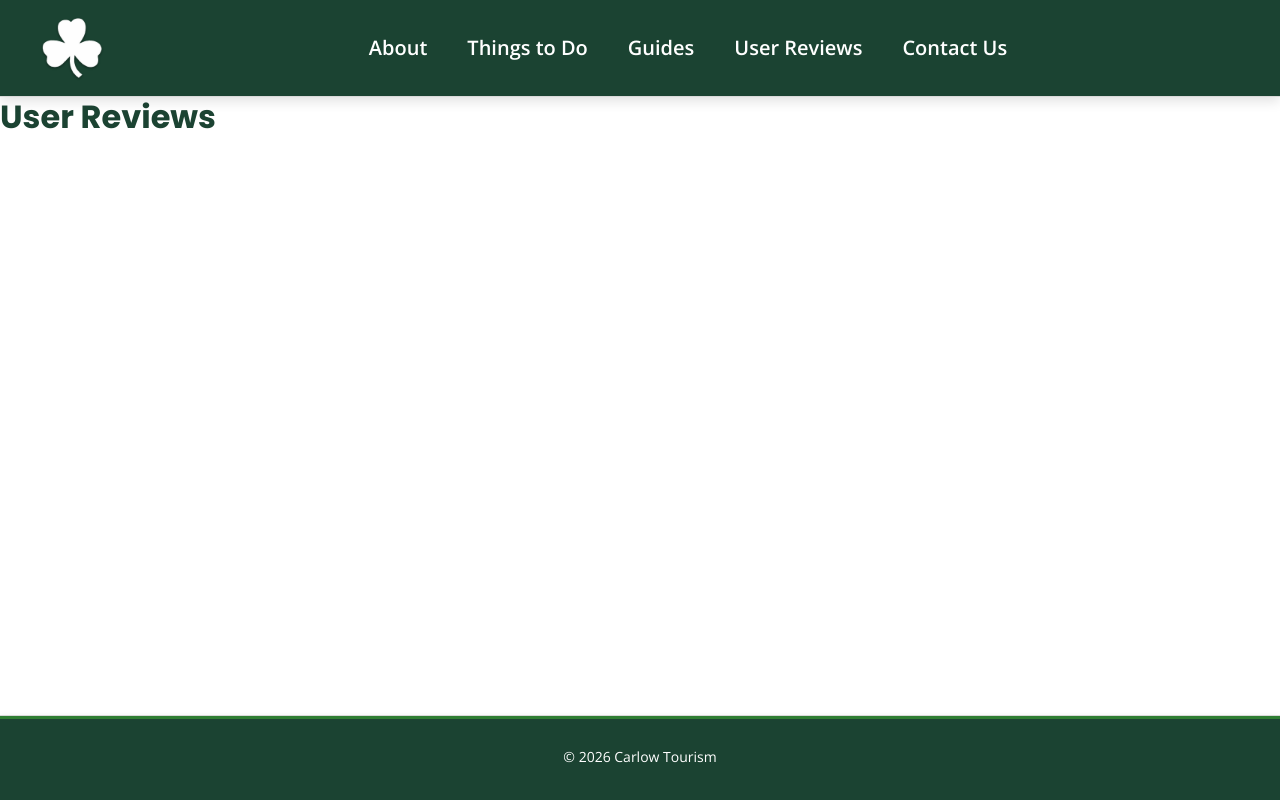
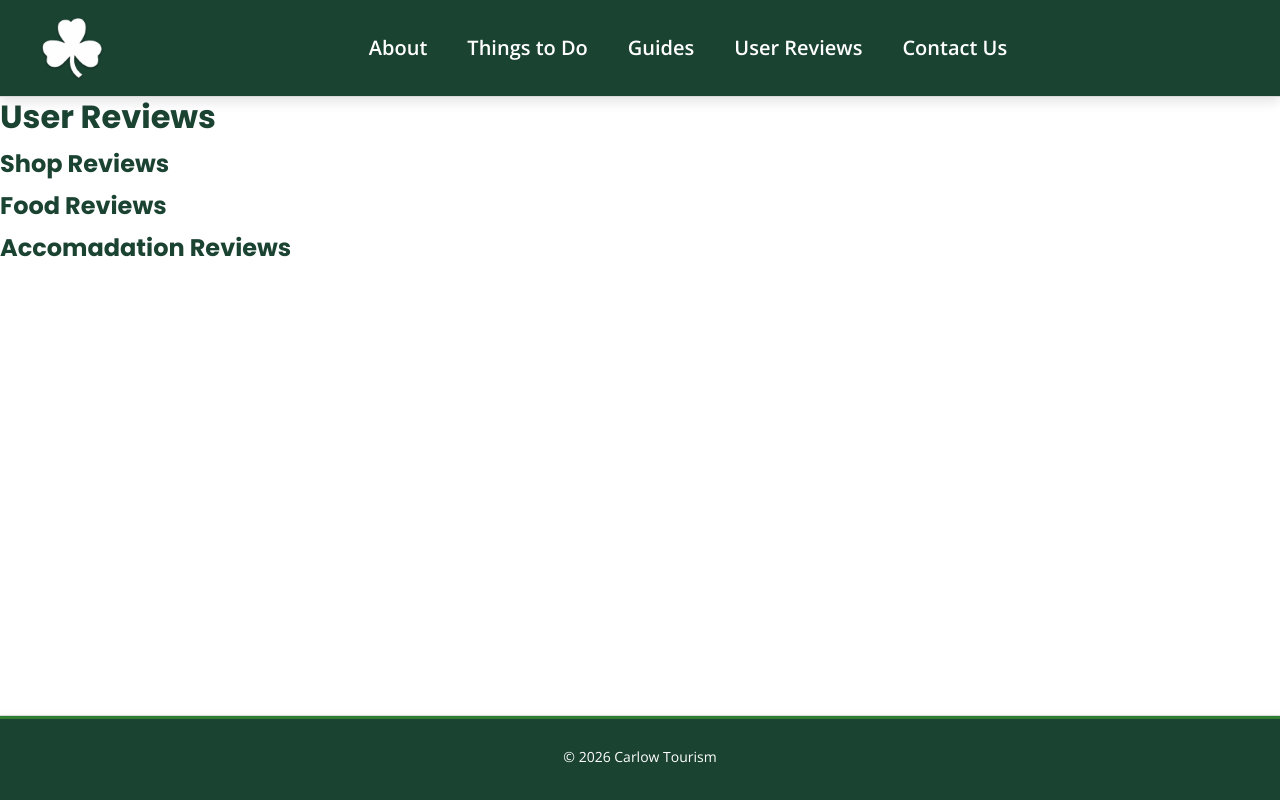
Before and after one commit to MalachyNeal/PowerpuffGirls, a SvelteKit app: page /user-reviews in a window 1280 px wide. Built offline with nearby package versions, Linux system fonts and the light colour scheme.

Commit message:
titles and errors sorted

```diff
--- a/src/routes/user-reviews/+page.svelte
+++ b/src/routes/user-reviews/+page.svelte
@@ -3,3 +3,9 @@
 </svelte:head>
 
 <h1>User Reviews</h1>
+
+<h2>Shop Reviews</h2>
+
+<h2>Food Reviews</h2>
+
+<h2>Accomadation Reviews</h2>
```
